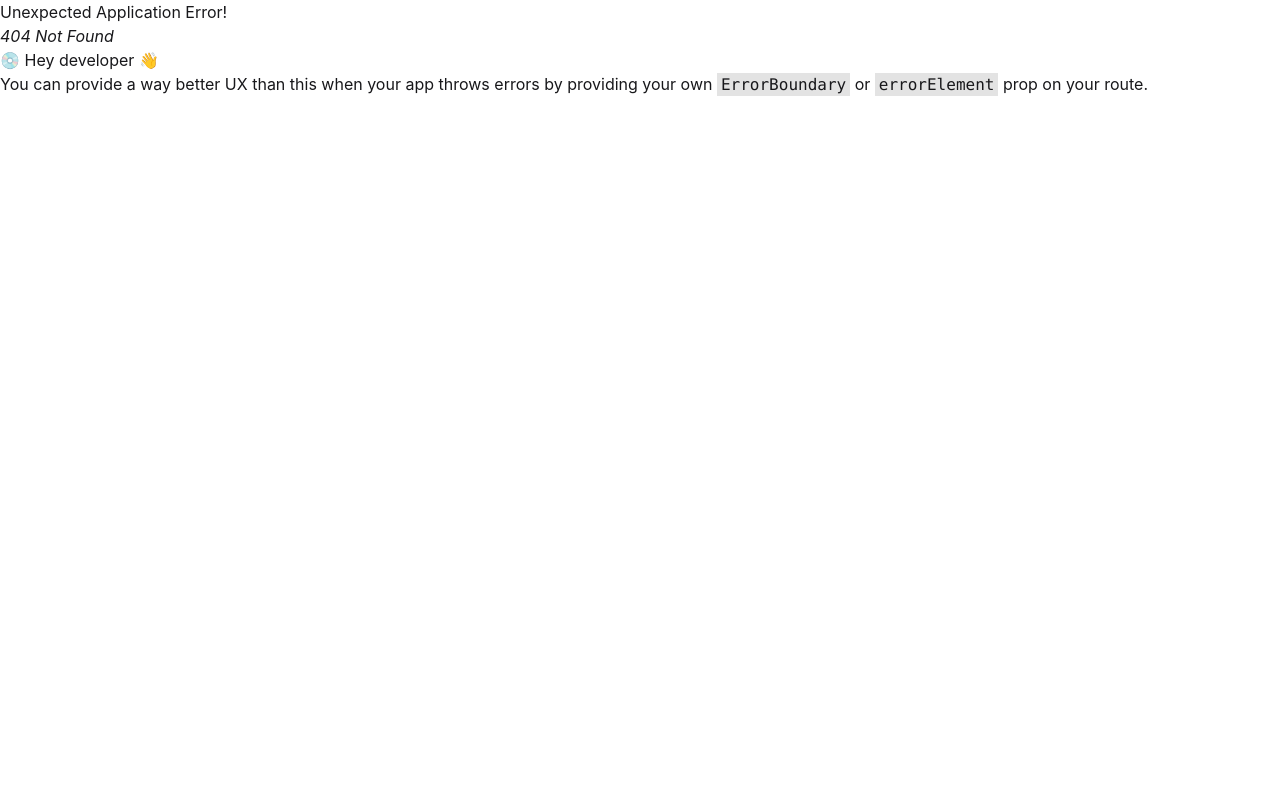
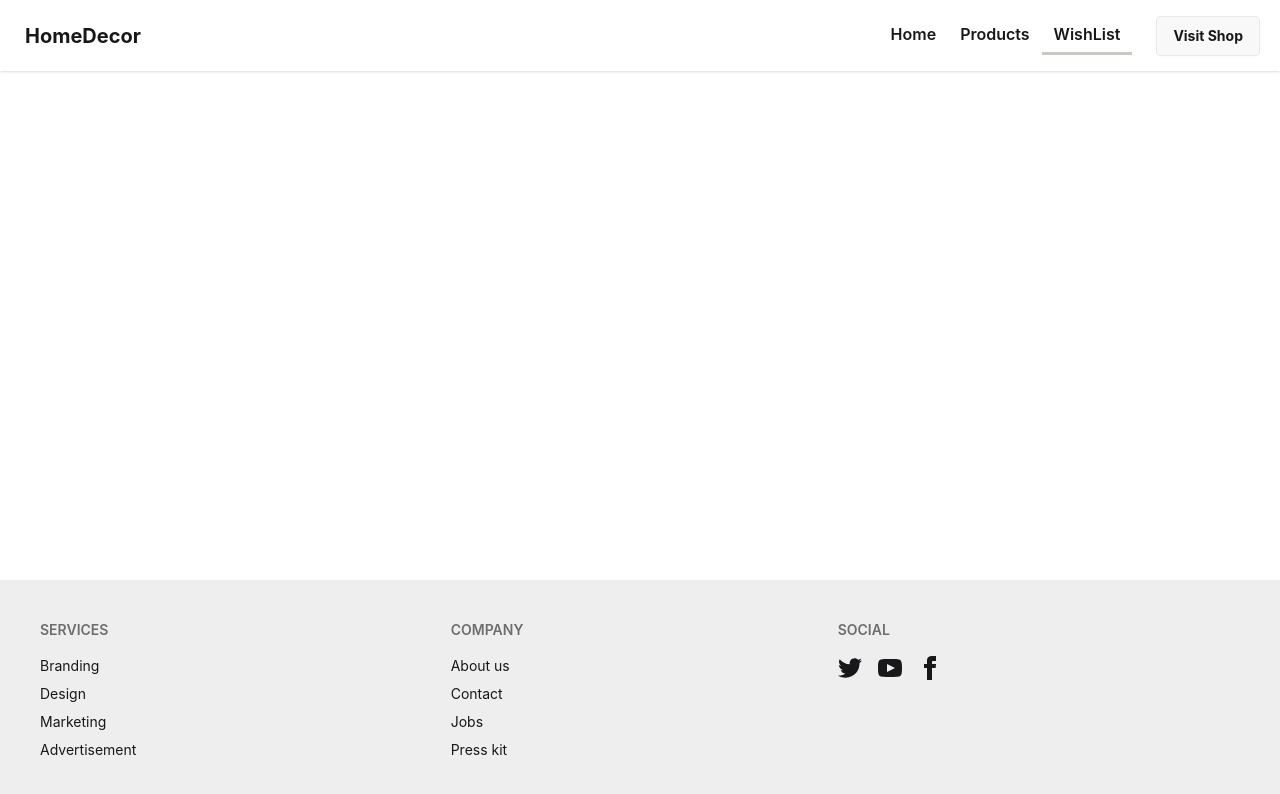
Before and after one commit to alaminbinilias/Home-Decor, a React (Vite) app: page /wishlist in a window 1280 px wide. Before the commit this address had no page. Shown: the top 794 px of the page. Built offline with nearby package versions, Linux system fonts and the light colour scheme.

Commit message:
Before wishList

```diff
--- a/src/Component/AllProducts/AllProducts.jsx
+++ b/src/Component/AllProducts/AllProducts.jsx
@@ -1,8 +1,7 @@
 import React, { useState } from 'react';
 import ProductCard from '../ProductCard';
 import SearchNotFound from '../SearchNotFound/SearchNotFound';
-import useProduct from '../../useProduct/useProduct';
-
+import useProduct from '../../UseProduct/UseProduct';
 const AllProducts = () => {
 
     const products = useProduct();
--- a/src/Component/NavSection/Nav.css
+++ b/src/Component/NavSection/Nav.css
@@ -0,0 +1,4 @@
+ul .active{
+    border-bottom: 3px solid rgb(196, 204, 193);
+    border-radius: 0px;
+}
--- a/src/Component/NavSection/Navber.jsx
+++ b/src/Component/NavSection/Navber.jsx
@@ -37,24 +37,24 @@ const Navber = () => {
                 <NavLink to='/products' className='font-semibold text-[1rem]'>Products</NavLink>
               </li>
               <li>
-                <NavLink className='font-semibold text-[1rem]'>WishList</NavLink>
+                <NavLink to='/wishlist' className='font-semibold text-[1rem]'>WishList</NavLink>
               </li>
             </ul>
           </div>
           <NavLink to='/' className="btn btn-ghost text-xl font-bold">HomeDecor</NavLink>
         </div>
-        <div className="navbar-end">
+        <div className="navbar-end ">
 
-          <div className="navbar-center hidden lg:flex gap-2">
+          <div className="navbar-center hidden lg:flex gap-2 mr-2">
             <ul className="menu menu-horizontal px-1">
               <li>
-                <NavLink className='font-semibold text-[1rem]'>Home</NavLink>
+                <NavLink to='/' className='font-semibold text-[1rem]'>Home</NavLink>
               </li>
               <li>
                 <NavLink to='/products' className='font-semibold text-[1rem]'>Products</NavLink>
               </li>
               <li>
-                <NavLink className='font-semibold text-[1rem]'>WishList</NavLink>
+                <NavLink to='/wishlist' className='font-semibold text-[1rem]'>WishList</NavLink>
               </li>
             </ul>
           </div>
--- a/src/Component/ProductDeatilPage/ProductDeatilPage.jsx
+++ b/src/Component/ProductDeatilPage/ProductDeatilPage.jsx
@@ -1,18 +1,29 @@
 import React from "react";
 import { useNavigate } from "react-router";
+import setData from "../../Utility/Utility";
 
 const ProductDeatilPage = ({ data }) => {
-  //console.log(data);
+  //console.log(data.id);
   const navigate=useNavigate();
   const BackHandle =()=>{
-    console.log("Clicked");
+    //console.log("Clicked");
     navigate(-1);
   }
+
+  //WishList Handle
+
+  const HandleWish=()=>{
+    setData(data);
+  }
+
+
+
+
   return (
     <div>
       <div className="flex-row gap-5 lg:flex p-3">
         <div className="w-full">
-          <img className=" h-100 w-full rounded-xl" src={data.image}></img>
+          <img className=" h-100 w-full lg:w-300 rounded-xl" src={data.image}></img>
         </div>
         <div className="p-5 w-full">
           <p className="font-bold font-mono text-3xl mb-2">{data.name}</p>
@@ -21,20 +32,18 @@ const ProductDeatilPage = ({ data }) => {
           </p>
 
           <p className="text-justify">
-            <span className="mt-4 text-[1.1rem] font-medium">
+            <span className="mt-4 text-[1.1rem] font-medium mr-1">
               {" "}
               Description:
             </span>{" "}
             {data.description}
           </p>
 
-          <div className="flex justify-start items-center">
-            <button className="btn px-7 btn-primary mt-4">WishList</button>
+          <div className="flex gap-2 justify-start items-center">
+            <button onClick={HandleWish} className="btn px-7 btn-primary mt-4">WishList</button>
+            <button onClick={BackHandle} className="btn px-7 btn-success btn-outline mt-4">Go Back</button>
           </div>
         </div>
-      </div>
-      <div className="flex justify-end px-2">
-        <button onClick={BackHandle} className="btn btn-success btn-outline mb-4">Go Back</button>
       </div>
     </div>
   );
--- /dev/null
+++ b/src/Pages/WishList.jsx
@@ -0,0 +1,11 @@
+import React from 'react';
+
+const WishList = () => {
+    return (
+        <div>
+
+        </div>
+    );
+};
+
+export default WishList;
--- a/src/Routes/Routes.jsx
+++ b/src/Routes/Routes.jsx
@@ -3,9 +3,9 @@ import { createBrowserRouter } from "react-router";
 import Root from "../Pages/Root";
 import Home from "../Pages/Home";
 import { HydratedRouter } from "react-router/dom";
-import axios from "axios";
 import AllProducts from "../Component/AllProducts/AllProducts";
 import ProductDetails from "../Component/ProductDetails/ProductDetails";
+import WishList from "../Pages/WishList";
 
 const router = createBrowserRouter([
   {
@@ -23,6 +23,10 @@ const router = createBrowserRouter([
       {
         path:'/product/details/:id',
         Component:ProductDetails
+      },
+      {
+        path:'/wishlist',
+        Component:WishList
       }
     ],
   },
--- /dev/null
+++ b/src/Utility/Utility.js
@@ -0,0 +1,28 @@
+const getDataLS = () => {
+  const GetLocalStorage = localStorage.getItem("WishList");
+  if (GetLocalStorage) {
+    const ParseData = JSON.parse(GetLocalStorage);
+    return ParseData;
+  } else {
+    return [];
+  }
+};
+
+const setData = (data) => {
+  const Data = getDataLS();
+  //console.log(data);
+  console.log(data.id);
+  let Isdata;
+  {
+    Isdata=Data.some(item=>item.id===data.id);
+  }
+  //console.log(Isdata);
+  if (Isdata) {
+    alert("This item is Exists in LocalStorage");
+  } else {
+    Data.push(data);
+    localStorage.setItem("WishList", JSON.stringify(Data));
+  }
+};
+
+export default setData;
```
